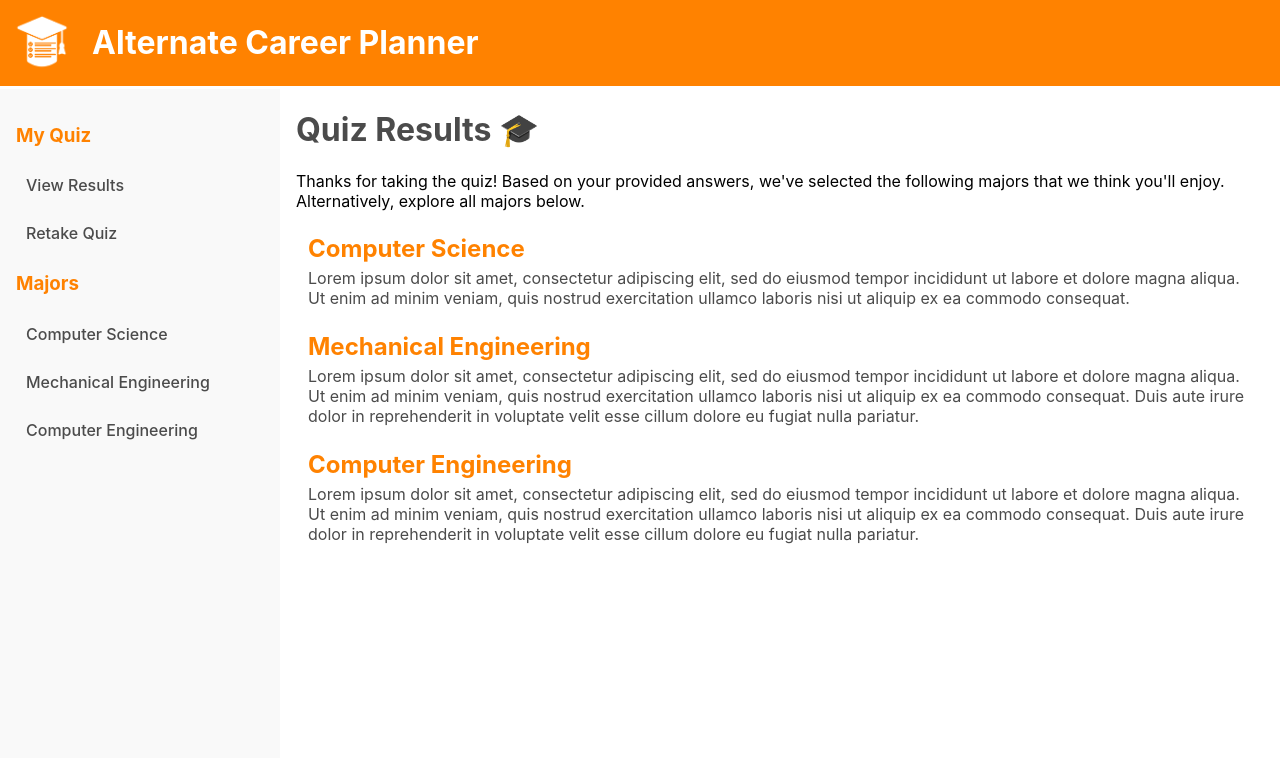
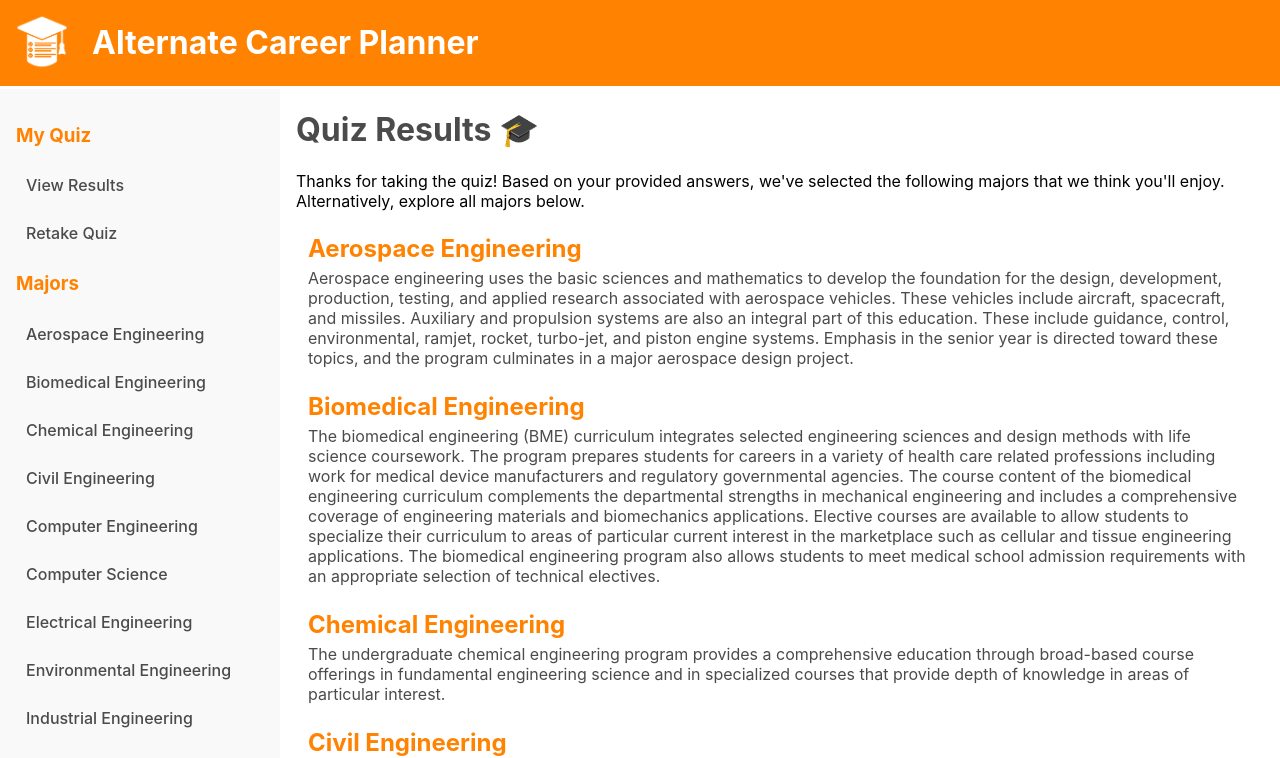
Before and after one commit to ryandperry/Alternate-Career-Planner, a React (Create React App) app in the folder alternate-career-planner/: page /results in a window 1280 px wide. Shown: the top 758 px of the page. Built offline with nearby package versions, Linux system fonts and the light colour scheme; the HTML template or start-up script is replaced by a standard one.

Commit message:
Added all majors and their descriptions from the UTK catalog for testing #25

```diff
--- a/alternate-career-planner/src/views/ResultsView/ResultsView.js
+++ b/alternate-career-planner/src/views/ResultsView/ResultsView.js
@@ -12,30 +12,55 @@ import MajorsListView from '../MajorsListView/MajorsListView'
 // Lists the details of a given major including a description and required courses
 const ResultsView = ({ majors }) => {
 
-    // Majors for testing until they can be passed from a datasheet
+    // Majors and their descriptions all taken from UTK catalog
     const testMajors = [
         {
+        name: 'Aerospace Engineering',
+        description: 'Aerospace engineering uses the basic sciences and mathematics to develop the foundation for the design, development, production, testing, and applied research associated with aerospace vehicles. These vehicles include aircraft, spacecraft, and missiles. Auxiliary and propulsion systems are also an integral part of this education. These include guidance, control, environmental, ramjet, rocket, turbo-jet, and piston engine systems. Emphasis in the senior year is directed toward these topics, and the program culminates in a major aerospace design project.',
+        },
+        {
+        name: 'Biomedical Engineering',
+        description: 'The biomedical engineering (BME) curriculum integrates selected engineering sciences and design methods with life science coursework. The program prepares students for careers in a variety of health care related professions including work for medical device manufacturers and regulatory governmental agencies. The course content of the biomedical engineering curriculum complements the departmental strengths in mechanical engineering and includes a comprehensive coverage of engineering materials and biomechanics applications. Elective courses are available to allow students to specialize their curriculum to areas of particular current interest in the marketplace such as cellular and tissue engineering applications. The biomedical engineering program also allows students to meet medical school admission requirements with an appropriate selection of technical electives.',
+        },
+        {
+        name: 'Chemical Engineering',
+        description: 'The undergraduate chemical engineering program provides a comprehensive education through broad-based course offerings in fundamental engineering science and in specialized courses that provide depth of knowledge in areas of particular interest.',
+        },
+        {
+        name: 'Civil Engineering',
+        description: 'The undergraduate civil engineering program provides a broad-based civil and environmental engineering education that builds off the Tickle College of Engineering’s engage Engineering Fundamentals Program. Courses in each of the major areas of civil and environmental engineering are offered at the junior and senior level. Through technical electives, students can gain a greater depth of knowledge in specializations of interest. Students desiring an even greater depth of knowledge in an area will typically pursue a master’s degree.',
+        },
+        {
+        name: 'Computer Engineering',
+        description: 'Computer engineering deals with the design, construction, and implementation of the hardware and software components that comprise computers, computer-controlled systems, and networks of computing devices. Modern computing appears everywhere in our daily lives, including the development and maintenance of systems such as many-core computer processors, internet-of-things (IoT) systems, and cyberphysical control systems, to name a few. Example applications include smart phones, autonomous vehicles, robotics, automotive embedded systems, voice-controllable systems, image processing, and supercomputer architectures.\n\nTypically, a computer engineering curriculum provides a background in three broad areas—hardware, software, and hardware-software integration. Students will also have the opportunity to explore fundamental topics such as microprocessors, computer architecture, digital signal processing, embedded systems, operating systems, network architectures, data communications, cybersecurity, and other related material. In addition, the program includes core engineering subjects that are common to all engineering disciplines.',
+        },
+        {
         name: 'Computer Science',
-        description: 'Lorem ipsum dolor sit amet, consectetur adipiscing elit, \
-        sed do eiusmod tempor incididunt ut labore et dolore magna aliqua. Ut \
-        enim ad minim veniam, quis nostrud exercitation ullamco laboris nisi ut \
-        aliquip ex ea commodo consequat.',
+        description: 'Computer Science is the systematic study of algorithmic processes that describe and transform information: their theory, analysis, design, efficiency, implementation, and application. The fundamental question underlying all of computing is: What can efficiently be automated?\n\nComputer Science is far more than programming. It incorporates the paradigms of theory (mathematical), abstraction (experimental), and design (engineering) within many topic areas.',
+        },
+        {
+        name: 'Electrical Engineering',
+        description: 'Electrical engineering deals with the application of the physical laws governing charged particles. From miniature integrated circuits that contain millions of microelectronic devices, to high-speed fiber-optic communication systems that span international boundaries, electrical engineering impacts every aspect of modern-day living.\n\nElectrical engineering is unique among the engineering disciplines because of its wide range of applications. Subject areas are so diverse, it is not always apparent that there is an underlying connection. The range of subjects is not only broad but also expanding.',
+        },
+        {
+        name: 'Environmental Engineering',
+        description: 'Environmental engineering offers students the opportunity to explore multidisciplinary solutions to solve problems around protecting human health and the environment from the effects of pollution and creating a sustainable future. They tackle problems related to sustainability, managing water supplies, air pollution, and industrial waste.',
+        },
+        {
+        name: 'Industrial Engineering',
+        description: 'Our undergraduate curriculum is designed to prepare our graduates to achieve the following program objectives 3-5 years after graduation:\n\nObjective 1: Have successful professional careers based on industrial engineering knowledge and skills.\n\nObjective 2: Engage in professional development practices that enable them to remain competent in the ever expanding discipline of industrial engineering.\n\nObjective 3: Provide strong leadership and quality service to their organization, community, and society.',
+        },
+        {
+        name: 'Materials Science & Engineering',
+        description: 'At the Department of Materials Science Engineering, we stay on the leading edge of technology through the development of new materials and the improvement of existing materials for applications in all engineering fields. As an interdisciplinary field, MSE is at the forefront of modern technological advances, offering students a stepping stone to solving tomorrow’s grand challenges as they take their next steps toward their future in engineering.',
         },
         {
         name: 'Mechanical Engineering',
-        description: 'Lorem ipsum dolor sit amet, consectetur adipiscing elit, \
-        sed do eiusmod tempor incididunt ut labore et dolore magna aliqua. Ut \
-        enim ad minim veniam, quis nostrud exercitation ullamco laboris nisi ut \
-        aliquip ex ea commodo consequat. Duis aute irure dolor in reprehenderit \
-        in voluptate velit esse cillum dolore eu fugiat nulla pariatur.',
+        description: 'Mechanical engineering involves the design, analysis, testing, and manufacture of mechanical and thermal systems. Mechanical engineers are employed in nearly every industry, from basic research through mass production of energy systems, computer software/hardware, robotics, and vehicles of all kinds. Due to high demand for mechanical engineers and the excellent undergraduate program at UT, the mechanical engineering degree is one of the largest degree programs.',
         },
         {
-        name: 'Computer Engineering',
-        description: 'Lorem ipsum dolor sit amet, consectetur adipiscing elit, \
-        sed do eiusmod tempor incididunt ut labore et dolore magna aliqua. \n\nUt \
-        enim ad minim veniam, quis nostrud exercitation ullamco laboris nisi ut \
-        aliquip ex ea commodo consequat. Duis aute irure dolor in reprehenderit \
-        in voluptate velit esse cillum dolore eu fugiat nulla pariatur.',
+        name: 'Nuclear Engineering',
+        description: 'The most visible example of nuclear engineering is the production of nuclear energy, which is sustainable, safe, and has no carbon footprint. But nuclear engineering is so much more than that. Nuclear engineers also: help the medical field diagnose and treat diseases and sterilize equipment, identify and analyze materials such as pollutants, provide an added level of security to transportation, aid in the diagnostics and maintenance of structures and materials, and provide a more reliable, cost-effective power supply for use in space exploration.'
         }
     ];
 
```
